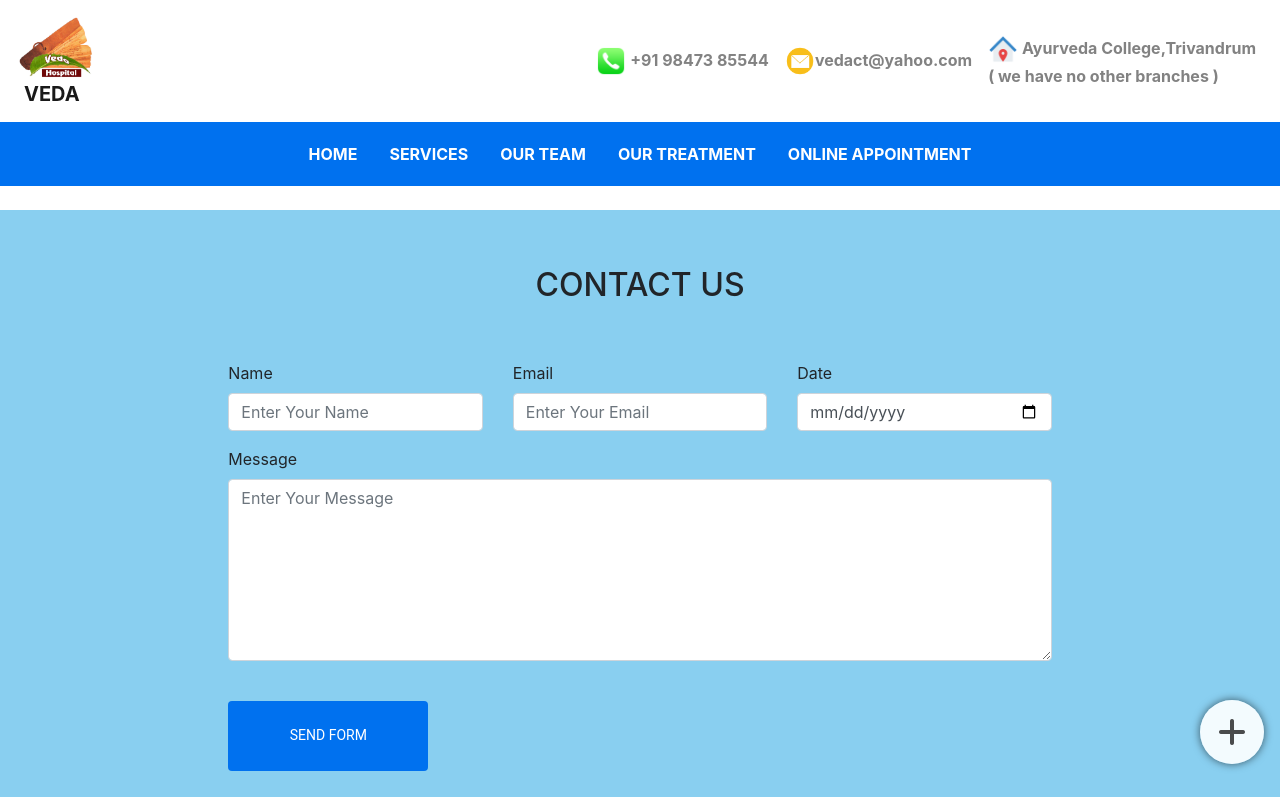
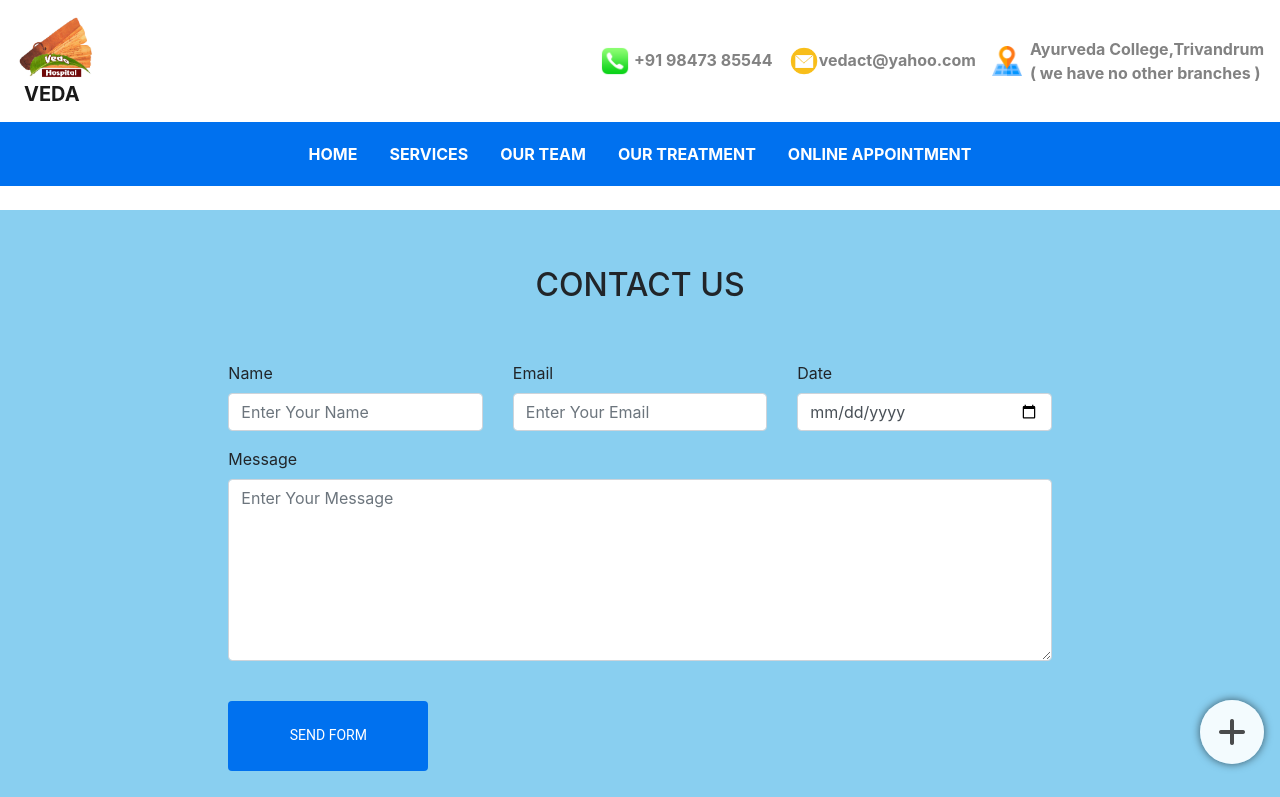
Before and after one commit to Abin-das/Veda, a plain HTML site: page online Appointment.html in a window 1280 px wide. Shown: the top 797 px of the page. Drawn offline with nearby package versions, Linux system fonts and the light colour scheme; a web font is replaced by a local one.

Commit message:
Update online Appointment.html

```diff
--- a/online Appointment.html
+++ b/online Appointment.html
@@ -68,8 +68,12 @@
             </div>
          </div>
          <div class="order-lg-3 px-2 btns d-none d-sm-block  ">
-            <div type="button" class=" position-relative text-black fw-bold">  <a style="text-decoration: none " href= "https://www.google.com/maps/place/Veda+Hospital/@8.4912889,76.9274302,14z/data=!4m12!1m6!3m5!1s0x0:0xfb391b98312c44ef!2sVeda+Hospital!8m2!3d8.4913092!4d76.9449428!3m4!1s0x0:0xfb391b98312c44ef!8m2!3d8.4913092!4d76.9449428?hl=en" >  <img src="address.png" alt="feature img" width="30" height="30">  Ayurveda College,Trivandrum <br > ( we have no other branches ) </a>
-            </div>
+         <div type="button" class=" position-relative text-black fw-bold">  <a style="text-decoration: none " href= "https://www.google.com/maps/place/Veda+Hospital/@8.4912889,76.9274302,14z/data=!4m12!1m6!3m5!1s0x0:0xfb391b98312c44ef!2sVeda+Hospital!8m2!3d8.4913092!4d76.9449428!3m4!1s0x0:0xfb391b98312c44ef!8m2!3d8.4913092!4d76.9449428?hl=en" >  <img src="map.png" alt="feature img" width="30" height="30">   </a>
+         </div>
+      </div>
+      <div class="order-lg-3 px-0 btns d-none d-sm-block  ">
+         <div type="button" class=" position-relative text-black fw-bold">  <a style="text-decoration: none " href= "https://www.google.com/maps/place/Veda+Hospital/@8.4912889,76.9274302,14z/data=!4m12!1m6!3m5!1s0x0:0xfb391b98312c44ef!2sVeda+Hospital!8m2!3d8.4913092!4d76.9449428!3m4!1s0x0:0xfb391b98312c44ef!8m2!3d8.4913092!4d76.9449428?hl=en" >    Ayurveda College,Trivandrum <br> ( we have no other branches ) </a>
+         </div>
          </div>
 		<button class="navbar-toggler" type="button"
 			data-toggle="collapse"
```
